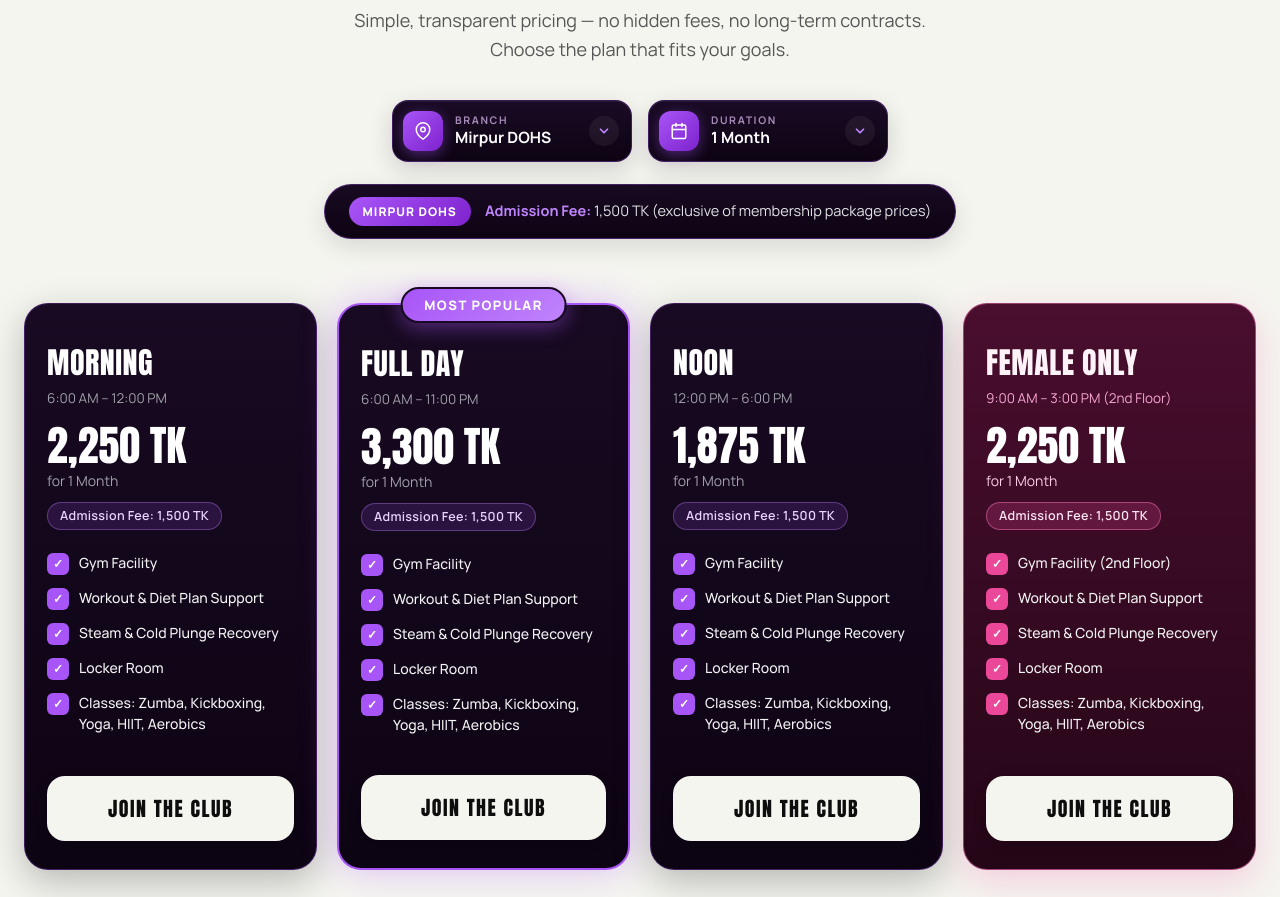
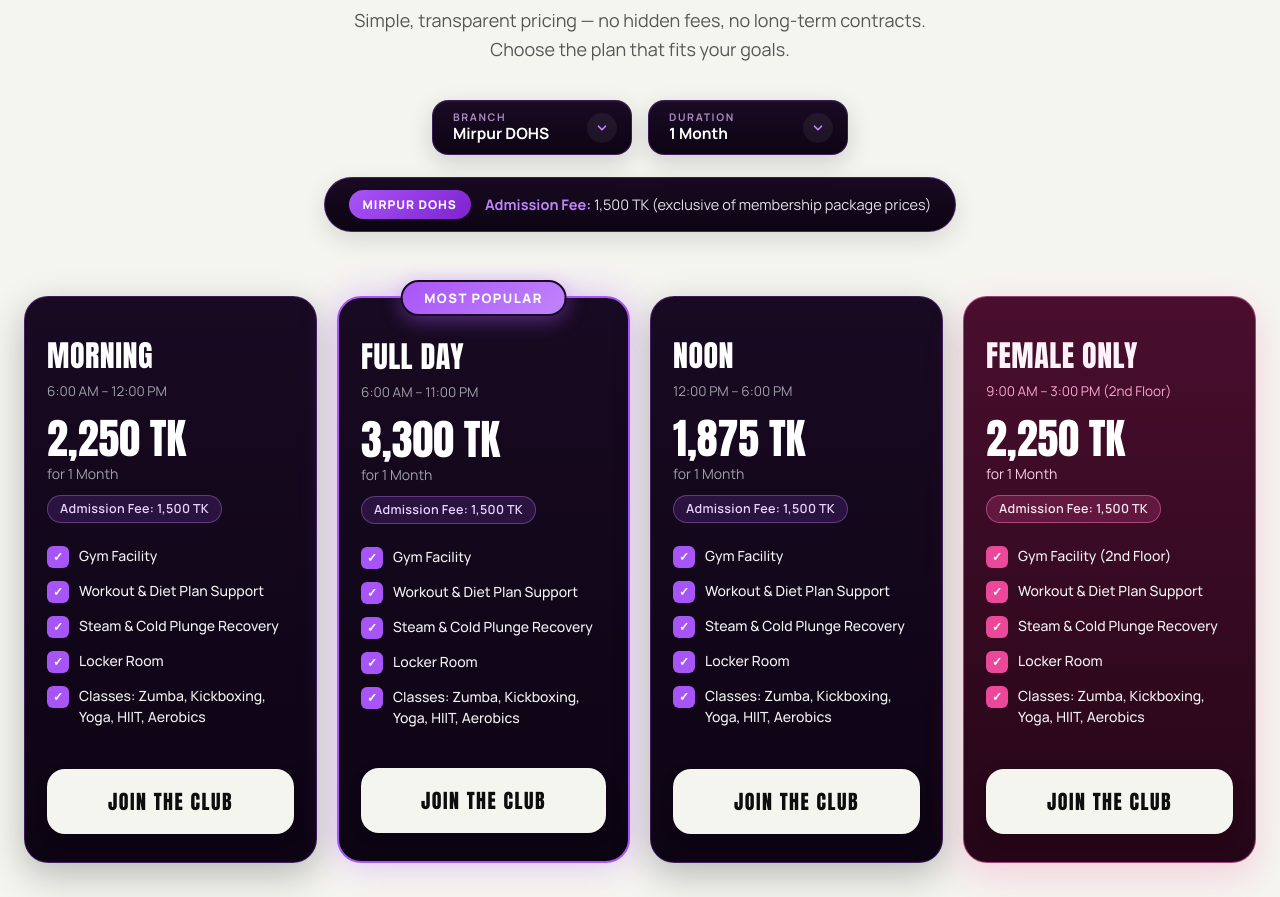
Before and after one commit to workoutclub/WorkoutClub, a React (Vite) app: page / in a window 1280 px wide. Shown: the part 9802-10699 px from the top of the page. Built offline with nearby package versions, Linux system fonts and the light colour scheme.

Commit message:
Remove left icons from Branch and Duration filter buttons

```diff
--- a/src/App.css
+++ b/src/App.css
@@ -550,8 +550,8 @@ button, a, input, select, textarea,
   position: relative !important;
   display: inline-flex !important;
   align-items: center !important;
-  min-width: 240px !important;
-  padding: 10px 12px 10px 10px !important;
+  min-width: 200px !important;
+  padding: 11px 14px 11px 20px !important;
   background: linear-gradient(180deg, #1a0b25 0%, #0d0413 100%) !important;
   border: 1px solid rgba(168, 85, 247, 0.28) !important;
   border-radius: 16px !important;
```
Also changed, not shown: src/App.jsx (+1 -1 lines).
